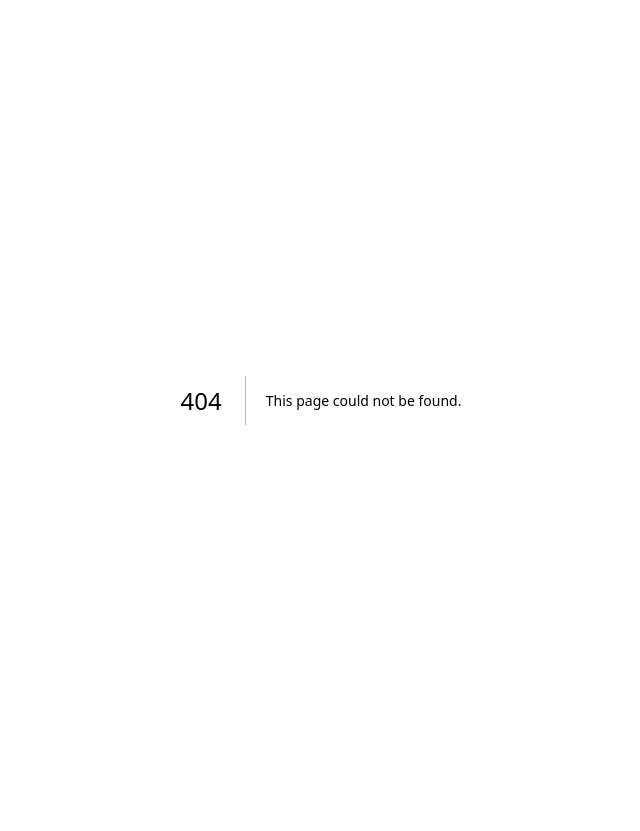
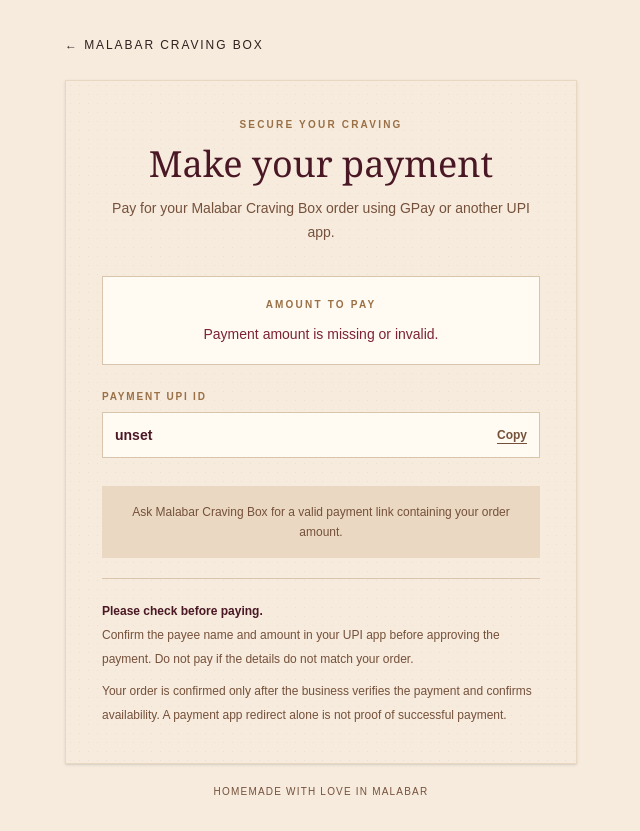
Before and after one commit to thasleenanasreen242-cmd/malabar-craving-box, a Next.js app: page /pay in a window 1280 px wide. Before the commit this address had no page. Shown: the whole page, without its empty margins (319-959 px from the left). Before the commit the page ends 800 px from the top, so only its background shows below. Built offline with nearby package versions, Linux system fonts and the light colour scheme; no server answers.

Commit message:
Add shareable UPI payment page

```diff
--- /dev/null
+++ b/app/pay/page.tsx
@@ -0,0 +1,87 @@
+"use client";
+
+import { useEffect, useMemo, useState } from "react";
+import Link from "next/link";
+
+const UPI_ID = process.env.NEXT_PUBLIC_UPI_ID || "9847641809@ptyes";
+const PAYEE_NAME = process.env.NEXT_PUBLIC_UPI_PAYEE_NAME || "Malabar Craving Box";
+
+export default function PaymentPage() {
+  const [amount, setAmount] = useState("");
+  const [orderRef, setOrderRef] = useState("");
+  const [copied, setCopied] = useState(false);
+
+  useEffect(() => {
+    const params = new URLSearchParams(window.location.search);
+    setAmount(params.get("amount") || "");
+    setOrderRef((params.get("order") || "").replace(/[^a-zA-Z0-9_-]/g, "").slice(0, 40));
+  }, []);
+
+  const numericAmount = Number(amount);
+  const validAmount = amount.trim() !== "" && Number.isFinite(numericAmount) && numericAmount > 0 && numericAmount <= 100000;
+
+  const paymentUri = useMemo(() => {
+    if (!validAmount) return "";
+    const params = new URLSearchParams({
+      pa: UPI_ID,
+      pn: PAYEE_NAME,
+      am: numericAmount.toFixed(2),
+      cu: "INR",
+      tn: orderRef ? `Malabar Craving Box order ${orderRef}` : "Malabar Craving Box order",
+      ...(orderRef ? { tr: orderRef } : {}),
+    });
+    return `upi://pay?${params.toString()}`;
+  }, [validAmount, numericAmount, orderRef]);
+
+  async function copyUpiId() {
+    try {
+      await navigator.clipboard.writeText(UPI_ID);
+      setCopied(true);
+      window.setTimeout(() => setCopied(false), 1800);
+    } catch {
+      setCopied(false);
+    }
+  }
+
+  return (
+    <main className="min-h-screen bg-[#F6EBDD] px-5 py-8 text-[#30201E]">
+      <div className="mx-auto max-w-lg">
+        <Link href="/" className="text-xs uppercase tracking-[.16em] text-[#75513B]">← Malabar Craving Box</Link>
+        <section className="paper mt-6 border border-[#E8D7C1] p-7 shadow-sm md:p-9">
+          <div className="text-center">
+            <div className="eyebrow text-[#9a7047]">SECURE YOUR CRAVING</div>
+            <h1 className="serif mt-3 text-4xl text-[#4A1725]">Make your payment</h1>
+            <p className="mt-3 text-sm leading-6 text-[#75513B]">Pay for your Malabar Craving Box order using GPay or another UPI app.</p>
+          </div>
+
+          <div className="mt-8 border border-[#d9c5ab] bg-[#fffaf2] p-5 text-center">
+            <div className="eyebrow text-[#9a7047]">AMOUNT TO PAY</div>
+            {validAmount ? <div className="serif mt-2 text-5xl text-[#4A1725]">₹{numericAmount.toLocaleString("en-IN", { minimumFractionDigits: 2, maximumFractionDigits: 2 })}</div> : <div className="mt-3 text-sm text-[#7b2334]">Payment amount is missing or invalid.</div>}
+            {orderRef && <div className="mt-3 text-xs tracking-wide text-[#75513B]">ORDER REF: {orderRef}</div>}
+          </div>
+
+          <div className="mt-6">
+            <div className="text-[10px] font-semibold tracking-[.18em] text-[#9a7047]">PAYMENT UPI ID</div>
+            <div className="mt-2 flex items-center justify-between gap-3 border border-[#d9c5ab] bg-[#fffaf2] p-3">
+              <span className="break-all text-sm font-semibold text-[#4A1725]">{UPI_ID}</span>
+              <button type="button" onClick={copyUpiId} className="shrink-0 text-xs font-semibold text-[#75513B] underline underline-offset-4">{copied ? "Copied" : "Copy"}</button>
+            </div>
+          </div>
+
+          {validAmount ? (
+            <a href={paymentUri} className="mt-7 flex w-full items-center justify-center bg-[#4A1725] px-6 py-4 text-center text-[11px] font-semibold tracking-[.16em] text-[#F6EBDD] transition hover:bg-[#681F32]">OPEN GPAY / UPI APP ↗</a>
+          ) : (
+            <div className="mt-7 bg-[#ead8c2] px-5 py-4 text-center text-xs leading-5 text-[#75513B]">Ask Malabar Craving Box for a valid payment link containing your order amount.</div>
+          )}
+
+          <div className="mt-5 border-t border-[#d9c5ab] pt-5 text-xs leading-6 text-[#75513B]">
+            <strong className="text-[#4A1725]">Please check before paying.</strong>
+            <p>Confirm the payee name and amount in your UPI app before approving the payment. Do not pay if the details do not match your order.</p>
+            <p className="mt-2">Your order is confirmed only after the business verifies the payment and confirms availability. A payment app redirect alone is not proof of successful payment.</p>
+          </div>
+        </section>
+        <p className="mt-5 text-center text-[10px] tracking-[.12em] text-[#75513B]">HOMEMADE WITH LOVE IN MALABAR</p>
+      </div>
+    </main>
+  );
+}
```
